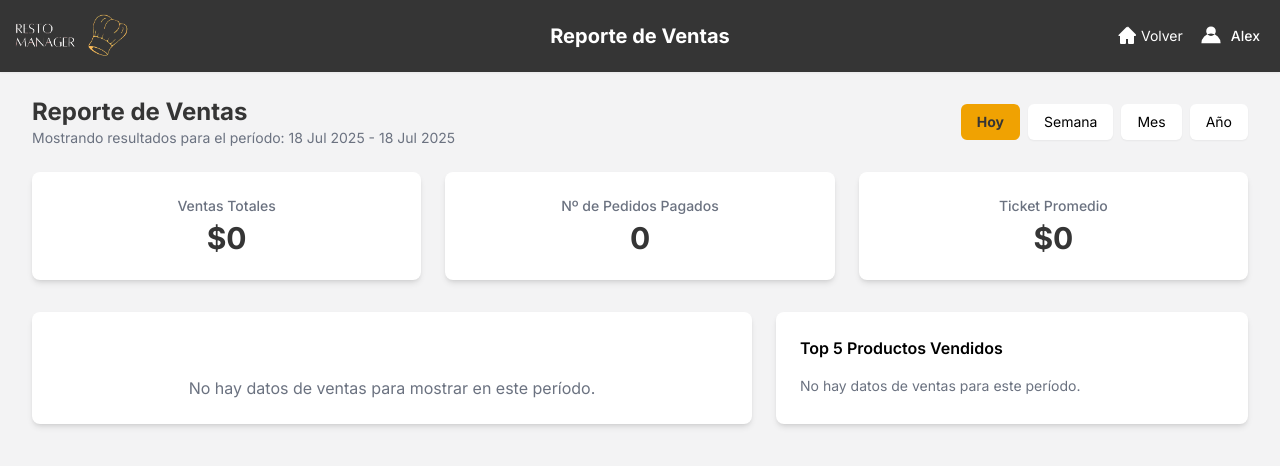
After one commit to JavAlex17/restomanager, a Django app: page /dashboard/reportes/ventas/ in a window 1280 px wide. The commit adds this page. Shown: the top 466 px of the page. Run offline with Django 5.2, Linux system fonts and the light colour scheme; a user stored in the database is signed in; data comes from the database, SQL or seed files in the repository; both versions use the stored data as it was after the commit; some libraries are stand-ins or nearby versions.

Commit message:
reportes de ventas

```diff
--- a/restaurante/restaurante_app/urls.py
+++ b/restaurante/restaurante_app/urls.py
@@ -41,4 +41,6 @@ urlpatterns = [
     path('dashboard/turnos/editar/<int:turno_id>/', views.editar_turno_view, name='editar_turno'),
     path('dashboard/turnos/eliminar/<int:turno_id>/', views.eliminar_turno_view, name='eliminar_turno'),
 
+    path('dashboard/reportes/ventas/', views.reporte_ventas_view, name='reporte_ventas'),
+
 ]
--- a/restaurante/restaurante_app/views.py
+++ b/restaurante/restaurante_app/views.py
@@ -3,12 +3,17 @@ from django.contrib.auth import authenticate, login, logout
 from django.contrib.auth.decorators import login_required
 from django.contrib.auth.forms import AuthenticationForm
 from django.contrib import messages
+from django.db.models import Sum, Count
+from django.db.models.functions import TruncDate
+from django.utils import timezone
+from datetime import timedelta
 from .forms import EncargadoAuthForm
 
 #Se importan los modelos y formularios
 from .models import Producto, Pedido, Usuario, Ingrediente, Categoria, PedidoDetalle, Turno
 from .forms import UsuarioCreationForm, ProductoForm, IngredienteForm, CategoriaForm, TurnoForm
 import uuid
+import json
 
 #Se verifica si el usuario logueado tiene el rol de encargado
 def staff_required(view_func):
@@ -85,17 +90,6 @@ def dashboard_encargado_view(request):
     }
     return render(request, 'app/dashboard.html', context)
 
-#Panel para los camareros
-@login_required
-def pedidos_camarero_view(request):
-    if request.user.rol != 'CAMARERO':
-        return redirect('index')
-
-    pedidos_activos = Pedido.objects.filter(estado__in=['PENDIENTE', 'EN_PROCESO']).order_by('fecha_hora')
-    context = {
-        'pedidos_activos': pedidos_activos
-    }
-    return render(request, 'app/pedidos_camarero.html', context)
 
 #Vista de gestion de usuarios
 @login_required
@@ -565,3 +559,65 @@ def eliminar_turno_view(request, turno_id):
         turno.delete()
         messages.success(request, 'El turno ha sido eliminado.')
     return redirect('gestion_turnos')
+
+#Vista para generar un reporte de ventas
+@staff_required
+def reporte_ventas_view(request):
+    periodo = request.GET.get('periodo', 'hoy')
+
+    hoy = timezone.now().date()
+    # Lógica para definir fecha_inicio y fecha_fin (sin cambios)
+    if periodo == 'semana':
+        fecha_inicio = hoy - timedelta(days=hoy.weekday())
+        fecha_fin = fecha_inicio + timedelta(days=7)
+    elif periodo == 'mes':
+        fecha_inicio = hoy.replace(day=1)
+        fecha_fin = (fecha_inicio + timedelta(days=32)).replace(day=1)
+    elif periodo == 'año':
+        fecha_inicio = hoy.replace(month=1, day=1)
+        fecha_fin = hoy.replace(year=hoy.year + 1, month=1, day=1)
+    else:
+        fecha_inicio = hoy
+        fecha_fin = hoy + timedelta(days=1)
+
+    pedidos_pagados = Pedido.objects.filter(
+        estado='PAGADO',
+        fecha_hora__gte=fecha_inicio,
+        fecha_hora__lt=fecha_fin
+    )
+
+    # Cálculos de métricas (sin cambios)
+    total_ventas = pedidos_pagados.aggregate(Sum('monto_total'))['monto_total__sum'] or 0
+    num_pedidos = pedidos_pagados.count()
+    ticket_promedio = total_ventas / num_pedidos if num_pedidos > 0 else 0
+    top_productos = (PedidoDetalle.objects.filter(pedido__in=pedidos_pagados)
+        .values('producto__nombre')
+        .annotate(total_vendido=Sum('cantidad'))
+        .order_by('-total_vendido')[:5])
+
+    # Lógica para agrupar ventas por día (sin cambios)
+    ventas_por_dia = (pedidos_pagados
+        .annotate(dia=TruncDate('fecha_hora'))
+        .values('dia')
+        .annotate(total_diario=Sum('monto_total'))
+        .order_by('dia')
+    )
+
+    chart_labels = [item['dia'].strftime("%d %b") for item in ventas_por_dia]
+    chart_data = [int(item['total_diario']) for item in ventas_por_dia]
+
+    context = {
+        'total_ventas': total_ventas,
+        'num_pedidos': num_pedidos,
+        'ticket_promedio': ticket_promedio,
+        'top_productos': top_productos,
+        'periodo_seleccionado': periodo,
+        'fecha_inicio': fecha_inicio,
+        'fecha_fin': fecha_fin - timedelta(days=1),
+
+        # --- PARTE CLAVE CORREGIDA ---
+        # Convertimos las listas de Python a un string con formato JSON
+        'chart_labels': json.dumps(chart_labels),
+        'chart_data': json.dumps(chart_data),
+    }
+    return render(request, 'app/reporte_ventas.html', context)
--- /dev/null
+++ b/restaurante/templates/app/reporte_ventas.html
@@ -0,0 +1,168 @@
+{% load static %}
+<!DOCTYPE html>
+<html lang="es">
+<head>
+    <meta charset="UTF-8">
+    <title>Reporte de Ventas</title>
+    <script src="https://cdn.tailwindcss.com"></script>
+    <script>
+    tailwind.config = {
+      theme: {
+        extend: {
+          colors: {
+            primario: '#B3001B',
+            secundario: '#F0A202',
+            grisOscuro: '#353535',
+            grisMedio: '#848C8E',
+            grisClaro: '#F3F3F4'
+          }
+        }
+      }
+    }
+  </script>
+    <link href="https://fonts.googleapis.com/css2?family=Inter:wght@400;500;600;700&display=swap" rel="stylesheet">
+    <!-- Importamos la librería de gráficos Chart.js -->
+    <script src="https://cdn.jsdelivr.net/npm/chart.js"></script>
+    <style> body { font-family: 'Inter', sans-serif; } </style>
+</head>
+<body class="bg-grisClaro">
+    <header class="bg-[#353535] shadow-sm relative">
+        <div class="w-full mx-auto py-2 px-0 flex items-center justify-between relative">
+            <div class="flex items-center ml-[-12px]">
+                <img src="{% static 'img/imagelogo.png' %}" alt="Logo" class="h-14 w-45">
+            </div>
+
+            <h1 class="absolute left-1/2 transform -translate-x-1/2 text-xl font-bold text-white">
+                Reporte de Ventas
+            </h1>
+
+            <div class="flex items-center space-x-4 mr-5">
+                <a href="{% url 'dashboard' %}" class="flex items-center text-white text-sm hover:text-gray-300">
+                    <svg xmlns="http://www.w3.org/2000/svg" class="h-5 w-5 mr-1" fill="currentColor" viewBox="0 0 20 20">
+                        <path d="M10.707 1.293a1 1 0 00-1.414 0l-8 8A1 1 0 002 10h1v7a1 1 0 001 1h4a1 1 0 001-1v-4h2v4a1 1 0 001 1h4a1 1 0 001-1v-7h1a1 1 0 00.707-1.707l-8-8z" />
+                    </svg>
+                    Volver
+                </a>
+
+                <button id="userMenuButton" class="flex items-center space-x-2 text-white hover:text-gray-200 focus:outline-none">
+                    <svg xmlns="http://www.w3.org/2000/svg" class="h-6 w-6 text-white" fill="currentColor" viewBox="0 0 20 20">
+                        <path fill-rule="evenodd" d="M10 2a4 4 0 100 8 4 4 0 000-8zM2 16a8 8 0 1116 0H2z" clip-rule="evenodd" />
+                    </svg>
+                    <span class="text-sm font-medium">{{ user.username }}</span>
+                </button>
+
+                <div id="userDropdown" class="hidden absolute right-0 mt-2 w-40 bg-white rounded-md shadow-lg py-2 z-50">
+                    <form action="{% url 'logout' %}" method="post">
+                        {% csrf_token %}
+                        <button type="submit" class="flex items-center w-full px-4 py-2 text-sm text-red-600 hover:bg-gray-100">
+                            <svg xmlns="http://www.w3.org/2000/svg" class="h-5 w-5 mr-2" fill="none" viewBox="0 0 24 24" stroke="currentColor" stroke-width="2">
+                                <path stroke-linecap="round" stroke-linejoin="round" d="M17 16l4-4m0 0l-4-4m4 4H7m6 4v1a2 2 0 01-2 2H5a2 2 0 01-2-2V7a2 2 0 012-2h6a2 2 0 012 2v1" />
+                            </svg>
+                            Cerrar sesión
+                        </button>
+                    </form>
+                </div>
+            </div>
+        </div>
+    </header>
+
+    <main class="max-w-7xl mx-auto py-6 sm:px-6 lg:px-8">
+        <div class="mb-6 flex justify-between items-center">
+            <div>
+                <h2 class="text-2xl font-bold text-grisOscuro">Reporte de Ventas</h2>
+                <p class="text-sm text-gray-500">
+                    Mostrando resultados para el período: {{ fecha_inicio|date:"d M Y" }} - {{ fecha_fin|date:"d M Y" }}
+                </p>
+            </div>
+            <div class="flex space-x-2">
+                <a href="?periodo=hoy" class="px-4 py-2 text-sm rounded-md {% if periodo_seleccionado == 'hoy' %}bg-secundario text-grisOscuro font-bold{% else %}bg-white shadow-sm{% endif %}">Hoy</a>
+                <a href="?periodo=semana" class="px-4 py-2 text-sm rounded-md {% if periodo_seleccionado == 'semana' %}bg-secundario text-grisOscuro font-bold{% else %}bg-white shadow-sm{% endif %}">Semana</a>
+                <a href="?periodo=mes" class="px-4 py-2 text-sm rounded-md {% if periodo_seleccionado == 'mes' %}bg-secundario text-grisOscuro font-bold{% else %}bg-white shadow-sm{% endif %}">Mes</a>
+                <a href="?periodo=año" class="px-4 py-2 text-sm rounded-md {% if periodo_seleccionado == 'año' %}bg-secundario text-grisOscuro font-bold{% else %}bg-white shadow-sm{% endif %}">Año</a>
+            </div>
+        </div>
+
+        <!-- Tarjetas con métricas principales -->
+        <div class="grid grid-cols-1 md:grid-cols-3 gap-6 mb-8">
+            <div class="bg-white p-6 rounded-lg shadow-md text-center">
+                <h4 class="text-sm font-medium text-gray-500">Ventas Totales</h4>
+                <p class="text-3xl font-bold text-grisOscuro mt-1">${{ total_ventas|floatformat:0 }}</p>
+            </div>
+            <div class="bg-white p-6 rounded-lg shadow-md text-center">
+                <h4 class="text-sm font-medium text-gray-500">Nº de Pedidos Pagados</h4>
+                <p class="text-3xl font-bold text-grisOscuro mt-1">{{ num_pedidos }}</p>
+            </div>
+            <div class="bg-white p-6 rounded-lg shadow-md text-center">
+                <h4 class="text-sm font-medium text-gray-500">Ticket Promedio</h4>
+                <p class="text-3xl font-bold text-grisOscuro mt-1">${{ ticket_promedio|floatformat:0 }}</p>
+            </div>
+        </div>
+
+        <!-- Gráfico y Top Productos -->
+        <div class="grid grid-cols-1 lg:grid-cols-5 gap-6">
+            <div class="lg:col-span-3 bg-white p-6 rounded-lg shadow-md">
+                <h4 class="font-semibold mb-4">Ventas por Día</h4>
+                <canvas id="salesChart"></canvas>
+            </div>
+            <div class="lg:col-span-2 bg-white p-6 rounded-lg shadow-md">
+                <h4 class="font-semibold mb-4">Top 5 Productos Vendidos</h4>
+                <ul class="space-y-3">
+                    {% for producto in top_productos %}
+                    <li class="flex justify-between items-center text-sm">
+                        <span class="text-gray-700">{{ producto.producto__nombre }}</span>
+                        <span class="font-bold bg-gray-200 px-2 py-1 rounded">{{ producto.total_vendido }} uds.</span>
+                    </li>
+                    {% empty %}
+                    <p class="text-sm text-gray-500">No hay datos de ventas para este período.</p>
+                    {% endfor %}
+                </ul>
+            </div>
+        </div>
+    </main>
+
+    <!-- SCRIPT DEL GRÁFICO ACTUALIZADO -->
+    <script>
+    const ctx = document.getElementById('salesChart').getContext('2d');
+
+    // Primero, obtenemos los datos JSON desde el HTML. El filtro 'safe' es crucial.
+    const labelsJson = '{{ chart_labels|safe }}';
+    const dataJson = '{{ chart_data|safe }}';
+
+    // Luego, usamos JSON.parse para convertir esos strings a arrays de JavaScript.
+    // Esto es mucho más seguro y robusto.
+    const chartLabels = JSON.parse(labelsJson);
+    const chartData = JSON.parse(dataJson);
+
+    // Si no hay datos, mostramos un mensaje en lugar de un gráfico vacío.
+    if (chartData.length === 0) {
+        const canvas = document.getElementById('salesChart');
+        const parent = canvas.parentElement;
+        canvas.remove();
+        parent.innerHTML = '<p class="text-center text-gray-500 mt-10">No hay datos de ventas para mostrar en este período.</p>';
+    } else {
+        const salesChart = new Chart(ctx, {
+            type: 'bar',
+            data: {
+                labels: chartLabels,
+                datasets: [{
+                    label: 'Ventas ($)',
+                    data: chartData,
+                    backgroundColor: 'rgba(240, 162, 2, 0.6)',
+                    borderColor: 'rgba(240, 162, 2, 1)',
+                    borderWidth: 1
+                }]
+            },
+            options: {
+                scales: {
+                    y: { beginAtZero: true }
+                },
+                plugins: {
+                    legend: { display: false }
+                }
+            }
+        });
+    }
+</script>
+
+</body>
+</html>
```
Also changed, not shown: restaurante/templates/app/dashboard.html (+15 -0 lines), restaurante/templates/app/pedidos_camarero.html (+5 -8 lines), restaurante/db.sqlite3.
